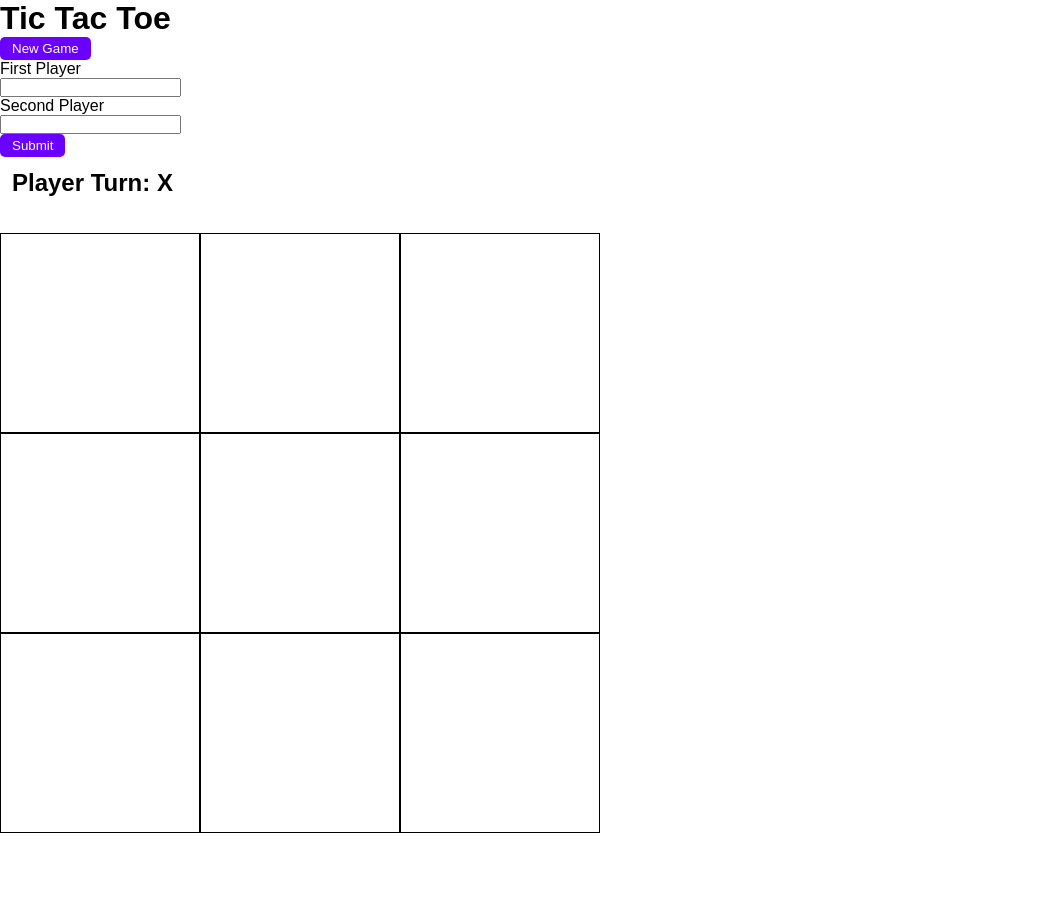
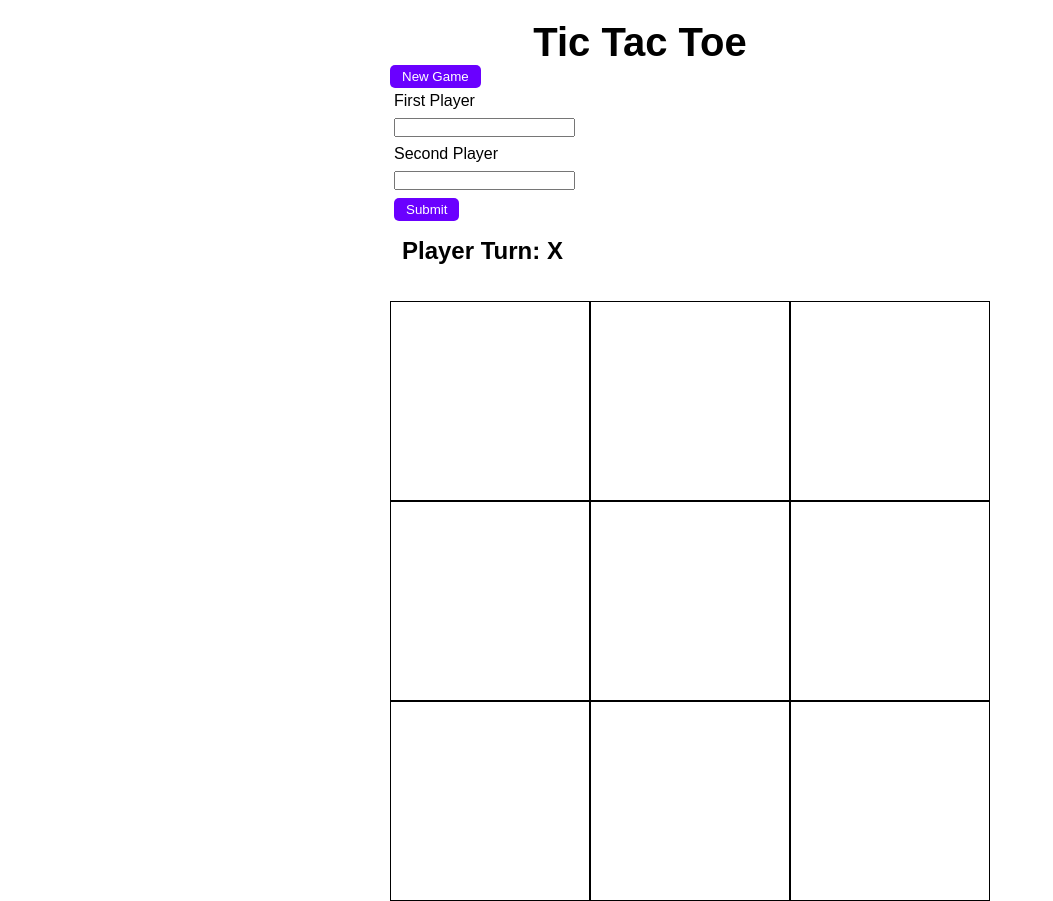
Before and after one commit to Vtrandev/tic-tac-toe, a plain HTML site: page index.html in a window 1280 px wide. Shown: the whole page, without its empty margins (0-1053 px from the left). Before the commit the page ends 833 px from the top, so only its background shows below. Drawn offline with Linux system fonts and the light colour scheme.

Commit message:
Adjust layout, added player's name to 'winner'

```diff
--- a/index.html
+++ b/index.html
@@ -10,13 +10,13 @@
 </head>
 
 <body>
-    <h1>Tic Tac Toe</h1>
+    <section>
+        <div class="row">
+
+            <h1 class="title">Tic Tac Toe</h1>
             <button class="btn btn__new_game">New Game</button>
 
-    <form
-    method="post"
-    action="https://httpbin.org/post"
-    class="form">
+            <form method="post" action="https://httpbin.org/post" class="form">
                 <label for="first_player">First Player</label>
                 <input type="text" name="first_player" id="first_player" />
                 <label for="second_player">Second Player</label>
@@ -37,6 +37,10 @@
                 <div class="square"></div>
                 <div class="square"></div>
             </div>
+
+        </div>
+    </section>
+
 </body>
 
 </html>
--- a/script.js
+++ b/script.js
@@ -96,7 +96,7 @@ function checkWinner(name) {
     checkLine([0, 4, 8]) ||
     checkLine([2, 4, 6])
   ) {
-    winner.textContent = `Winner: ${name[0]}!`;
+    winner.textContent = `Winner: ${name[1] || name[0]}!`;
     gameOver = true;
     return;
   }
--- a/style.css
+++ b/style.css
@@ -5,8 +5,24 @@
   font-family: Arial, Helvetica, sans-serif;
 }
 
+section {
+  display: flex;
+  justify-content: center;
+  align-items: center;
+}
+
+.row {
+  max-width: 1200px;
+}
+
 h2 {
   padding: 12px;
+}
+
+.title {
+    text-align: center;
+    margin-top: 20px;
+    font-size: 40px;
 }
 
 form {
@@ -14,6 +30,10 @@ form {
   flex-direction: column;
   justify-content: center;
   align-items: start;
+}
+
+form > * {
+    margin: 4px;
 }
 
 .btn {
@@ -39,8 +59,6 @@ form {
   align-items: center;
 }
 
-
-
 .winner {
   color: darkred;
 }
```
Lines whose indentation alone changed are shown as unchanged.
